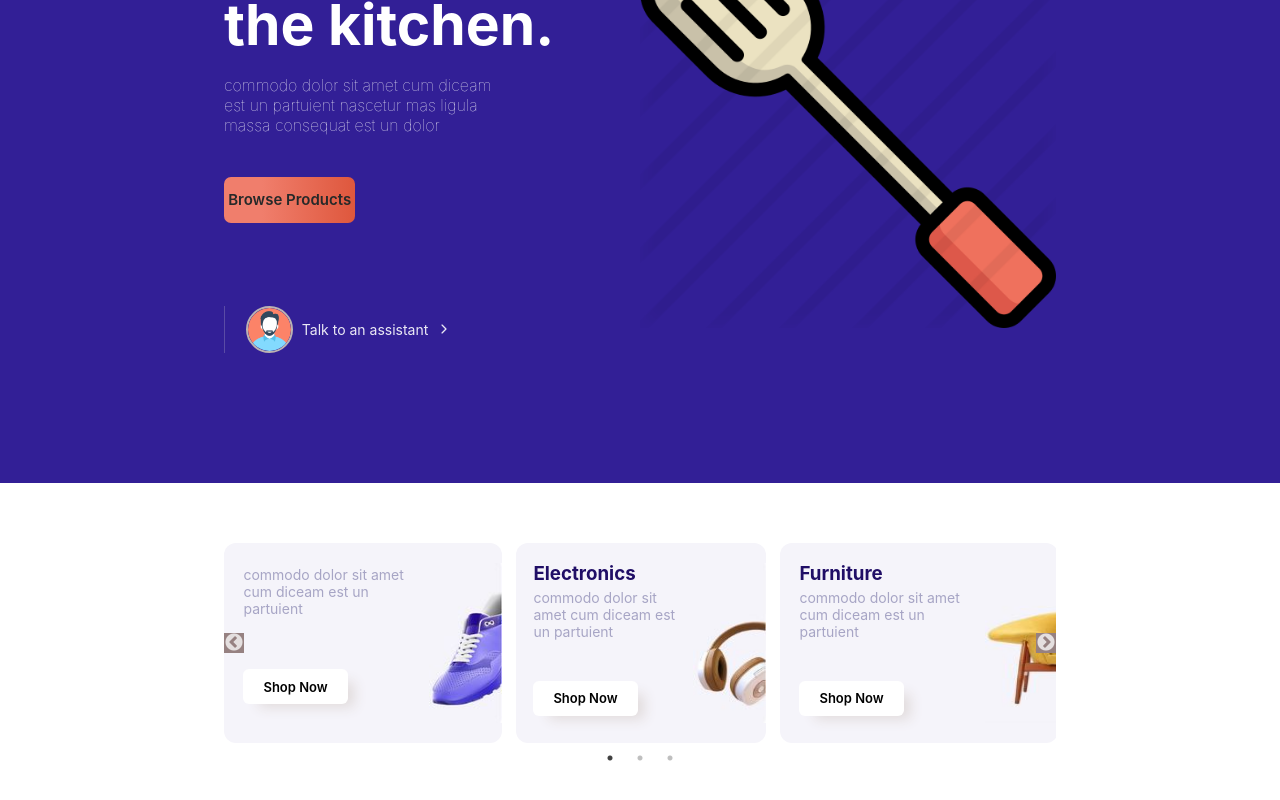
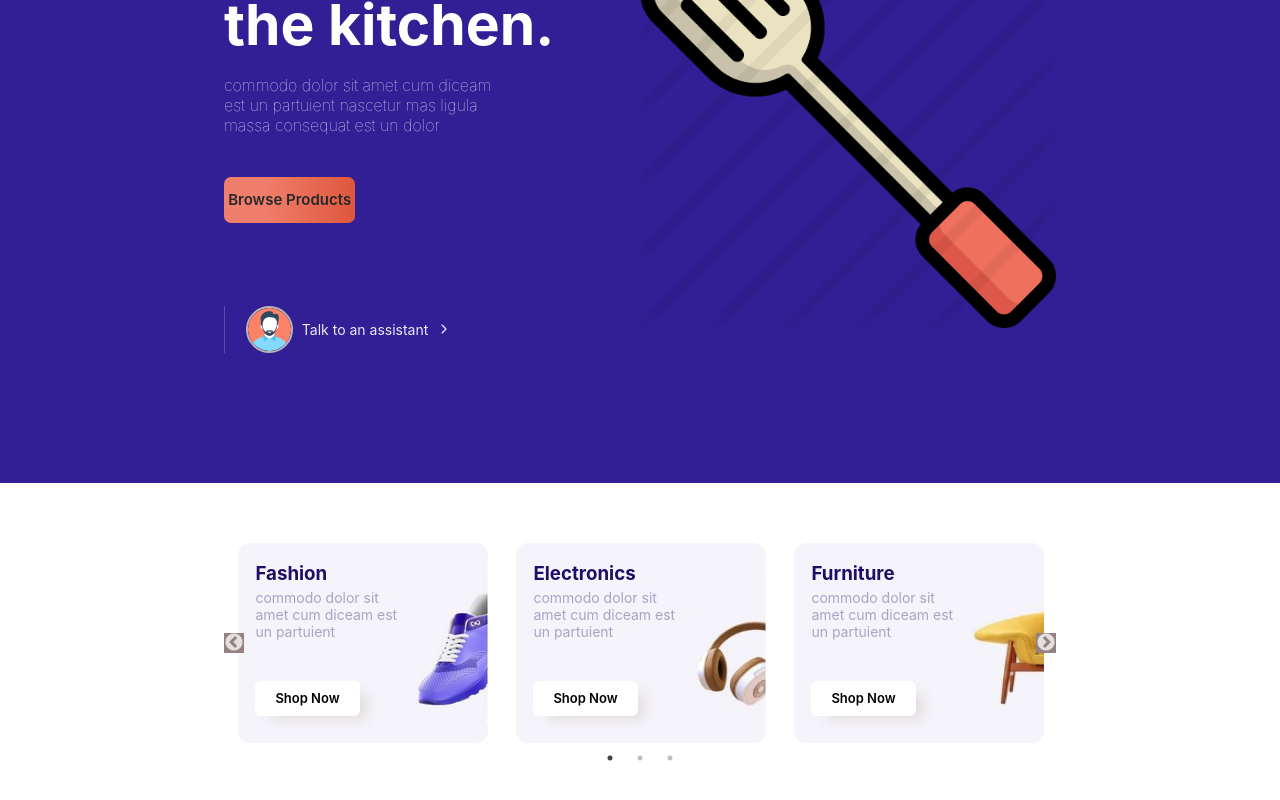
Before and after one commit to AyahElsayed/E-Commerce-Lite, a React (Create React App) app: page / in a window 1280 px wide. Shown: the part 322-1122 px from the top of the page. Built offline with nearby package versions, Linux system fonts and the light colour scheme; data requests are answered from the project's data file.

Commit message:
continue the integration of categoryList

```diff
--- a/data/db.json
+++ b/data/db.json
@@ -11,60 +11,78 @@
     }
   ],
 
-  "homeCategoryList":[
+  "homeCategory":[
     {
       "id":1,
       "title":"Fashion",
       "description": "commodo dolor sit amet cum diceam est un partuient",
-      "image":"./assets/Shoe.JPG"
+      "action_link": "/Fashion",
+      "image":"./assets/Shoe.JPG",
+      "alt_value":"Shoes"
     },
     {
       "id":2,
       "title":"Electronics",
       "description": "commodo dolor sit amet cum diceam est un partuient",
-      "image":"./assets/headphone.JPG"
+      "action_link": "/Electronics",
+      "image":"./assets/headphone.JPG",
+      "alt_value":"headphone"
     },
     {
       "id":3,
       "title":"Furniture",
       "description": "commodo dolor sit amet cum diceam est un partuient",
-      "image":"./assets/chair.jpg"
+      "action_link": "/Furniture",
+      "image":"./assets/chair.jpg",
+      "alt_value":"chair"
     },
     {
       "id":4,
       "title":"Beauty products",
       "description": "commodo dolor sit amet cum diceam est un partuient",
-      "image":"./assets/cosmetic.png"
+      "action_link": "/BeautyProducts",
+      "image":"./assets/cosmetic.png",
+      "alt_value":"Beauty"
     },
     {
       "id":5,
       "title":"Kitchen",
       "description": "commodo dolor sit amet cum diceam est un partuient",
-      "image":"./assets/kitchen.png"
+      "action_link": "/Kitchen",
+      "image":"./assets/kitchen.png",
+      "alt_value":"Kitchen"
     },
     {
       "id":6,
       "title":"Toys",
       "description": "commodo dolor sit amet cum diceam est un partuient",
-      "image":"./assets/Toys.png"
+      "action_link": "/Toys",
+      "image":"./assets/Toys.png",
+      "alt_value":"Toys"
     },
     {
       "id":7,
       "title":"Jewelry",
       "description": "commodo dolor sit amet cum diceam est un partuient",
-      "image":"./assets/ring.png"
+      "action_link": "/Jewelry",
+      "image":"./assets/ring.png",
+      "alt_value":"ring"
     },
     {
       "id":8,
       "title":"Perfumes",
       "description": "commodo dolor sit amet cum diceam est un partuient",
-      "image":"./assets/Perfumes.png"
+      "action_link": "/Perfumes",
+      "image":"./assets/Perfumes.png",
+      "alt_value":"Perfume"
     },
     {
       "id":9,
       "title":"Books",
       "description": "commodo dolor sit amet cum diceam est un partuient",
-      "image":"./assets/Books.png"
+      "action_link": "/Books",
+      "image":"./assets/Books.png",
+      "alt_value":"Books"
     }
   ]
 }
--- a/src/constants/api.js
+++ b/src/constants/api.js
@@ -1,5 +1,5 @@
 export const BASE_URL = 'http://localhost:3000';
 export const END_POINTS = {
     heroView: '/homeHeroViews/1',
-    categoryList:'/homeCategoryList'
+    categoryList:'/homeCategory'
 };
--- a/src/containters/Home/components/CategoryList/index.js
+++ b/src/containters/Home/components/CategoryList/index.js
@@ -4,11 +4,11 @@ import { Link } from 'react-router-dom';
 import Slider from "react-slick";
 import "slick-carousel/slick/slick.css";
 import "slick-carousel/slick/slick-theme.css";
+import PropTypes from 'prop-types';
 
+export const CategoryList = (props) => {
 
-const CategoryList = (props) => {
-
-    const {categoryListData} = props;
+    const { categoryListData } = props;
     const settings = {
         dots: true,
         infinite: true,
@@ -22,187 +22,32 @@ const CategoryList = (props) => {
                 <div className="content-container slider-container">
                     <div className="">
                         <Slider {...settings}>
-                            {/* /////1//// */}
-                            <div className="card">
+                            {categoryListData.map((card, index) =>
+                                <div
+                                    className={`card  ${index === 1 || 4 || 7 ? 'mid-card' : ''}`}
+                                    key={card.id}>
                                     <div className="content">
                                         <h3 className="title">
-
-                                        {categoryListData.title}
+                                            {card.title}
                                         </h3>
                                         <p className="desc">
-                                        commodo dolor sit amet cum diceam est un partuient
+                                            {card.description}
                                         </p>
                                         <div className="mainBtn">
                                             <Link
-                                            to="/fashion" >
+                                                to={card.action_link} >
                                                 Shop Now
                                         </Link>
                                         </div>
                                     </div>
                                     <div className="img">
-                                    <img src="./assets/Shoe.JPG" alt="shoes" />
+                                        <img
+                                            src={card.image}
+                                            alt={card.alt_value}
+                                        />
                                     </div>
                                 </div>
-                            {/* /////2///// */}
-                            <div className="card mid-card">
-                                <div className="content">
-                                    <h3 className="title">
-                                        Electronics
-                                    </h3>
-                                    <p className="desc">
-                                        commodo dolor sit amet cum diceam est un partuient
-                                    </p>
-                                    <div className="mainBtn">
-                                        <Link
-                                            to="/electronics" >
-                                            Shop Now
-                                        </Link>
-                                    </div>
-                                </div>
-                                <div className="img">
-                                    <img src="./assets/headphone.JPG" alt="headphone" />
-                                </div>
-                            </div>
-                            {/* /////3////// */}
-                            <div className="card">
-                                <div className="content">
-                                    <h3 className="title">
-                                        Furniture
-                                    </h3>
-                                    <p className="desc">
-                                        commodo dolor sit amet cum diceam est un partuient
-                                    </p>
-                                    <div className="mainBtn">
-                                        <Link
-                                            to="/furniture" >
-                                            Shop Now
-                                        </Link>
-                                    </div>
-                                </div>
-                                <div className="img">
-                                    <img src="./assets/chair.jpg" alt="chair" />
-                                </div>
-                            </div>
-                            {/* //////4///////// */}
-                            <div className="card">
-                                <div className="content">
-                                    <h3 className="title">
-                                        Beauty products
-                                    </h3>
-                                    <p className="desc">
-                                        commodo dolor sit amet cum diceam est un partuient
-                                    </p>
-                                    <div className="mainBtn">
-                                        <Link
-                                            to="/BeautyProducts" >
-                                            Shop Now
-                                        </Link>
-                                    </div>
-                                </div>
-                                <div className="img">
-                                    <img src="./assets/cosmetic.png" alt="beauty" />
-                                </div>
-                            </div>
-                            {/* /////5///// */}
-                            <div className="card mid-card">
-                                <div className="content">
-                                    <h3 className="title">
-                                        Kitchen
-                                    </h3>
-                                    <p className="desc">
-                                        commodo dolor sit amet cum diceam est un partuient
-                                    </p>
-                                    <div className="mainBtn">
-                                        <Link
-                                            to="/kitchen" >
-                                            Shop Now
-                                        </Link>
-                                    </div>
-                                </div>
-                                <div className="img">
-                                    <img src="./assets/kitchen.png" alt="kitchen" />
-                                </div>
-                            </div>
-                            {/* /////6////// */}
-                            <div className="card">
-                                <div className="content">
-                                    <h3 className="title">
-                                        Toys
-                                    </h3>
-                                    <p className="desc">
-                                        commodo dolor sit amet cum diceam est un partuient
-                                    </p>
-                                    <div className="mainBtn">
-                                        <Link
-                                            to="/Toys" >
-                                            Shop Now
-                                        </Link>
-                                    </div>
-                                </div>
-                                <div className="img">
-                                    <img src="./assets/Toys.png" alt="Toys" />
-                                </div>
-                            </div>
-                            {/* ////7///// */}
-                            <div className="card">
-                                <div className="content">
-                                    <h3 className="title">
-                                    Jewelry
-                                    </h3>
-                                    <p className="desc">
-                                        commodo dolor sit amet cum diceam est un partuient
-                                    </p>
-                                    <div className="mainBtn">
-                                        <Link
-                                            to="/Jewelry" >
-                                            Shop Now
-                                        </Link>
-                                    </div>
-                                </div>
-                                <div className="img">
-                                    <img src="./assets/ring.png" alt="ring" />
-                                </div>
-                            </div>
-                            {/* /////8///// */}
-                            <div className="card mid-card">
-                                <div className="content">
-                                    <h3 className="title">
-                                    Perfumes
-                                    </h3>
-                                    <p className="desc">
-                                        commodo dolor sit amet cum diceam est un partuient
-                                    </p>
-                                    <div className="mainBtn">
-                                        <Link
-                                            to="/Perfumes" >
-                                            Shop Now
-                                        </Link>
-                                    </div>
-                                </div>
-                                <div className="img">
-                                    <img src="./assets/Perfumes.png" alt="Perfumes" />
-                                </div>
-                            </div>
-                            {/* /////9////// */}
-                            <div className="card">
-                                <div className="content">
-                                    <h3 className="title">
-                                    Books
-                                    </h3>
-                                    <p className="desc">
-                                        commodo dolor sit amet cum diceam est un partuient
-                                    </p>
-                                    <div className="mainBtn">
-                                        <Link
-                                            to="/Books" >
-                                            Shop Now
-                                        </Link>
-                                    </div>
-                                </div>
-                                <div className="img">
-                                    <img src="./assets/Books.png" alt="Books" />
-                                </div>
-                            </div>
+                            )}
                         </Slider>
                     </div>
                 </div>
@@ -211,4 +56,15 @@ const CategoryList = (props) => {
     )
 };
 
+CategoryList.propTypes = {
+    categoryListData: PropTypes.shape({
+        id: PropTypes.number,
+        title: PropTypes.string,
+        description: PropTypes.string,
+        action_link: PropTypes.string,
+        image: PropTypes.string,
+        alt_value: PropTypes.string,
+    })
+};
+
 export default CategoryList;
--- a/src/containters/Home/components/CategoryList/index.scss
+++ b/src/containters/Home/components/CategoryList/index.scss
@@ -23,7 +23,6 @@
         display: flex !important;
         min-height: 200px;
         border-radius: 12px;
-
         .content{
             padding-left: 7%;
             display: flex;
--- a/src/containters/Home/components/HeroView/index.js
+++ b/src/containters/Home/components/HeroView/index.js
@@ -4,7 +4,7 @@ import { IoIosArrowForward } from 'react-icons/io';
 import { Link } from 'react-router-dom';
 import PropTypes from 'prop-types';
 
-const HeroView = (props) => {
+export const HeroView = (props) => {
     const { heroViewData } = props;
     return (
             <div>
--- a/src/containters/Home/index.js
+++ b/src/containters/Home/index.js
@@ -8,26 +8,20 @@ import { categoryList } from './services/categoryList';
 
 export const Home = () => {
     const [heroViewData, setHeroViewData] = useState({});
-    const [categoryListData, setCategoryListData] = useState({});
-    // const [categoryListId, setCategoryListId] = useState(1);
+    const [categoryListData, setCategoryListData] = useState([]);
 
 
-    // useEffect for Hero View
     useEffect(() => {
-        Promise.all([heroView()]).then(res => {
-            setHeroViewData(res[0].data);
+        heroView().then(heroViewData => {
+            console.log('heroViewData', heroViewData.data);
+            setHeroViewData(heroViewData.data);
         }).catch((error) => {
             console.log('heroView error', error);
         });
-    }, []);
 
-    // useEffect for categoryList
-    useEffect(() => {
-        Promise.all([categoryList()]).then(res => {
-            console.log('categoryList', res[0].data[0].title)
-            setCategoryListData(res[0].data);
-            // console.log(categoryListId)
-            // setCategoryListId('iddd',res[0].data)
+        categoryList().then(categoryListData => {
+            console.log('categoryList', categoryListData.data);
+            setCategoryListData(categoryListData.data);
         }).catch((error) => {
             console.log('categoryList error', error);
         });
@@ -35,6 +29,6 @@ export const Home = () => {
 
     return <div className="">
         <HeroView  heroViewData={heroViewData}/>
-        <CategoryList categoryListData={categoryListData} />
+        {categoryListData.length > 0 && <CategoryList categoryListData={categoryListData} />}
     </div>;
 };
--- a/src/containters/Home/services/categoryList.js
+++ b/src/containters/Home/services/categoryList.js
@@ -1,6 +1,6 @@
 import axios from 'axios';
 import {BASE_URL, END_POINTS} from '../../../constants/api';
 
-export const categoryList = (id) => {
+export const categoryList = () => {
     return axios.get(`${BASE_URL}${END_POINTS.categoryList}`);
 };
```
Lines whose indentation alone changed are shown as unchanged.
